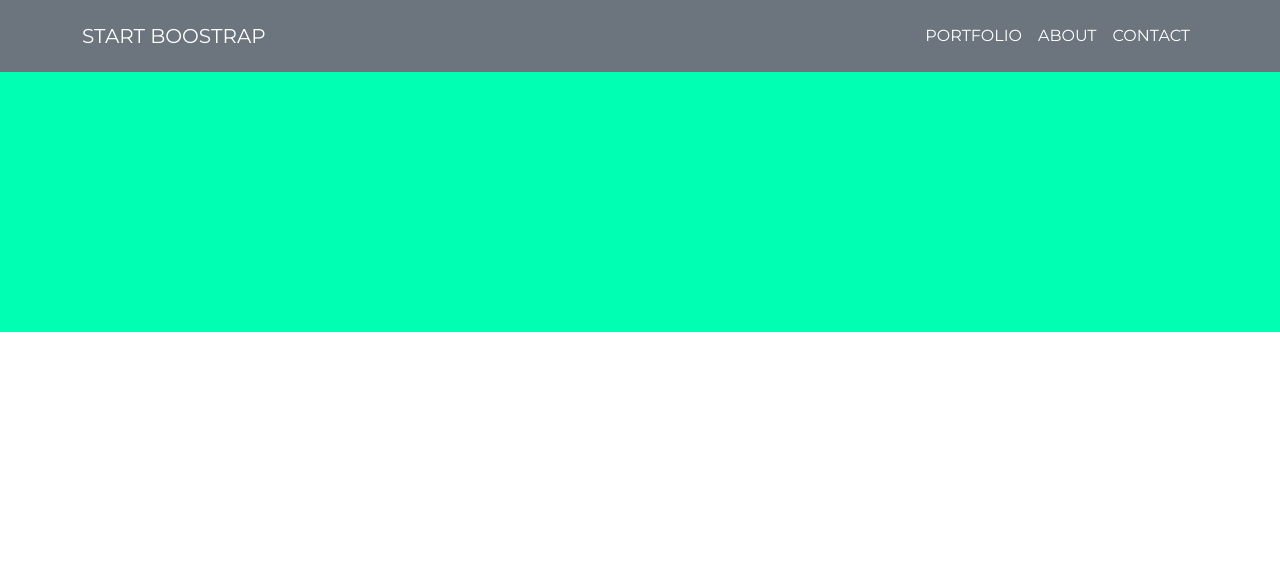
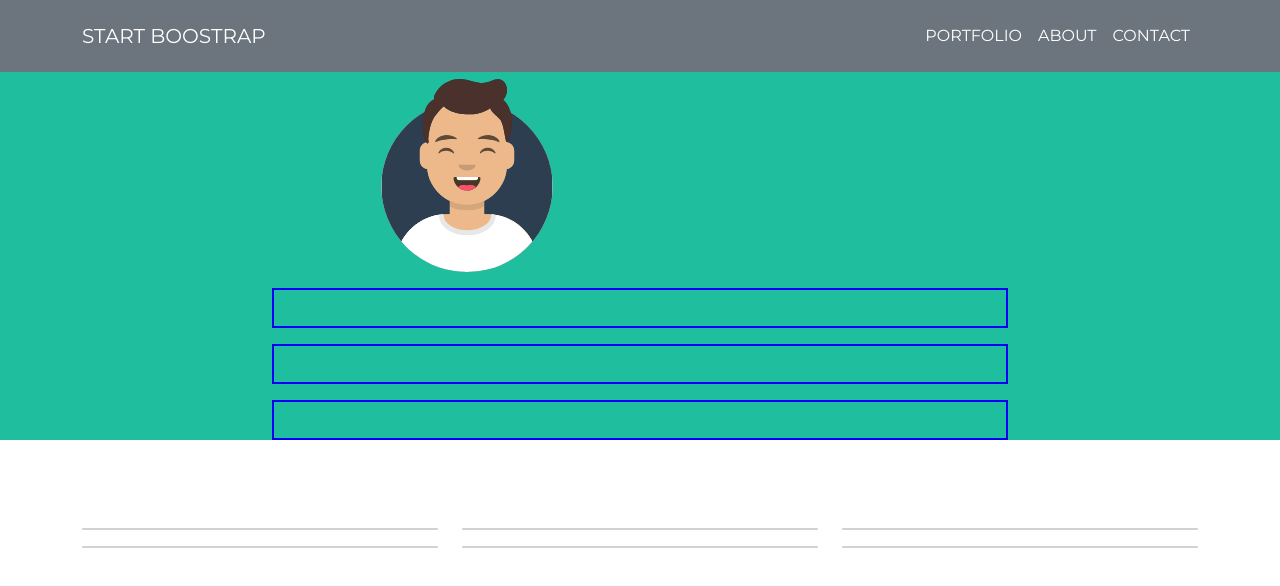
Before and after one commit to furkancaliskan0/html-css-bootstrap-freelancer, a plain HTML site: page index.html in a window 1280 px wide. Drawn offline with nearby package versions, Linux system fonts and the light colour scheme.

Commit message:
portfolio structure done

```diff
--- a/css/style.css
+++ b/css/style.css
@@ -1,10 +1,29 @@
+*{
+    margin: 0;
+    padding: 0;
+    box-sizing: border-box;
+}
+
 body{
     font-family: 'Montserrat', sans-serif;
 }
 
 
-.part-people{
-    background-color: rgb(0, 255, 179);
-    /* DEBUG */
-    min-height: 260px;
+.part-hero{
+    display: flex;
+    align-items: center;
+    background-color: #1ebe9e;
 }
+
+.logo{
+    width: 200px;
+    height: 200px;
+    border-radius: 50%;
+
+}
+
+.hero-avatar, .hero-text, .decoration, .hero-subheading, .text .block_xl{
+    width: 100%;
+    height: 40px;
+    border: 2px solid blue
+}
--- a/index.html
+++ b/index.html
@@ -19,6 +19,7 @@
 </head>
 <body>
     <header id="header">
+        <!-- navbar  bootstrap-->
         <nav class="navbar navbar-expand-md navbar-dark bg-secondary py-3">
             <!-- container 1 -->
             <div class="container">
@@ -44,20 +45,34 @@
     </header>
     <!-- Parte Principale -->
     <main>
-        <div class="part-people">
+        <div class="part-hero">
             <!-- container 2 -->
             <div class="container">
                 <div class="row justify-content-center">
                     <div class="col-6">
+                        <img src="./img/avatar.svg" alt=" logo" class="logo">
+                    </div>
+                </div>
+                <div class="row justify-content-center mt-3">
+                    <div class="col-8">
+                        <div class="hero-text"></div>
+                    </div>
+                </div>
+                <div class="row justify-content-center mt-3">
+                    <div class="col-8">
+                        <div class="decoration"></div>
+                    </div>
+                </div>
+                <div class="row justify-content-center mt-3">
+                    <div class="col-8">
+                       <div class="hero-subheading"></div>
+                    </div>
+                </div>
             </div>
         </div>
 
-                <div class="row justify-content-center mt-3">
-                    <div class="col-8">
-                        <div class="text"></div>
-                    </div>
-                </div>
-
+        <!--container 3  -->
+        <div class="container">
             <div class="row justify-content-center mt-3">
                 <div class="col-8">
                     <div class="text"></div>
@@ -68,8 +83,47 @@
                     <div class="text"></div>
                 </div>
             </div>
+            <div class="row justify-content-center mt-3">
+                <div class="col-8">
+                    <div class="text"></div>
                 </div>
             </div>
+            <div class="justify-content-center mt-4 row row-cols-1 row-cols-md-2 row-cols-lg-3">
+                <div class="col mt-3">
+                    <div class="card">
+
+                    </div>
+                </div>
+                <div class="col mt-3">
+                    <div class="card">
+
+                    </div>
+                </div>
+                <div class="col mt-3">
+                    <div class="card">
+
+                    </div>
+                </div>
+                <div class="col mt-3">
+                    <div class="card">
+
+                    </div>
+                </div>
+                <div class="col mt-3">
+                    <div class="card">
+
+                    </div>
+                </div>
+                <div class="col mt-3">
+                    <div class="card">
+
+                    </div>
+                </div>
+            </div>
+        </div>
+
+
+
 
 
 
```
Lines whose indentation alone changed are shown as unchanged.
